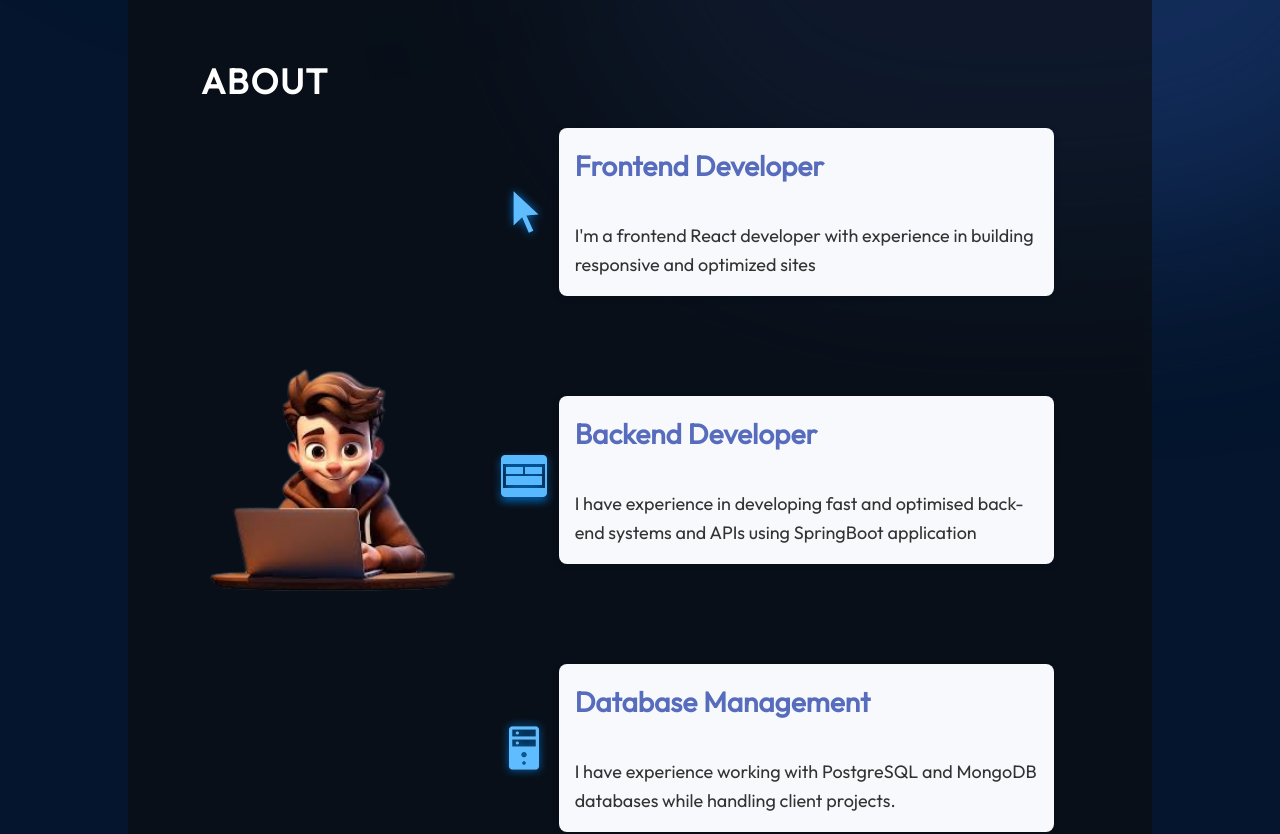
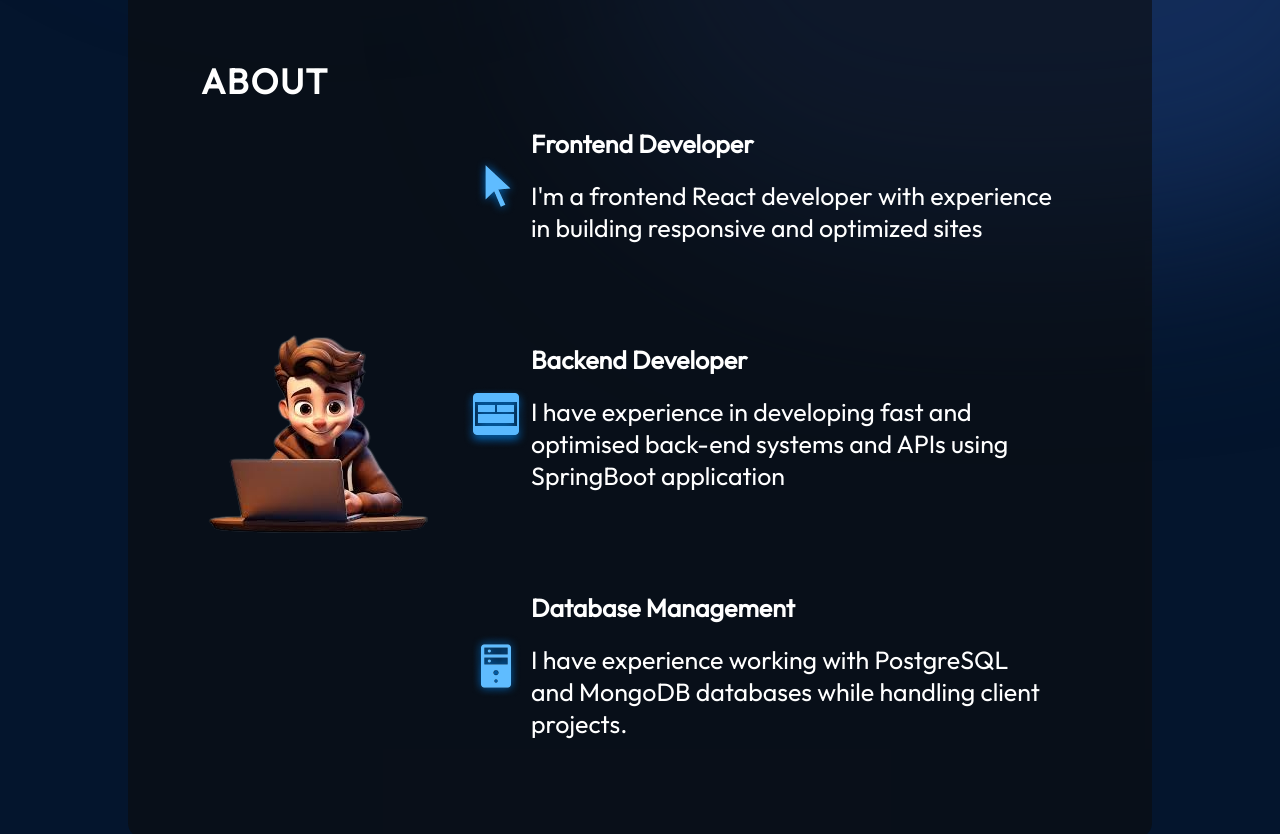
Before and after one commit to Vrajsingh/portfolio, a React (Vite) app: page / in a window 1280 px wide. Shown: the part 803-1637 px from the top of the page. Built offline with nearby package versions, Linux system fonts and the light colour scheme.

Commit message:
Update About.module.css

```diff
--- a/src/components/About/About.module.css
+++ b/src/components/About/About.module.css
@@ -66,31 +66,6 @@
   font-size: 25px;
 }
 
-.aboutItemText {
-  font-family: var(--font-roboto), 'Segoe UI', Tahoma, Geneva, Verdana, sans-serif;
-  color: var(--color-text);
-  padding: 16px;
-  background-color: #f7f9fc;
-  border-radius: 8px;
-  box-shadow: 0 2px 8px rgba(0, 0, 0, 0.08);
-  max-width: 600px;
-  line-height: 1.6;
-}
-
-.aboutItemText h3 {
-  font-size: 28px;
-  font-weight: 600;
-  margin-bottom: 8px;
-  color: var(--color-primary);
-}
-
-.aboutItemText p {
-  font-size: 18px;
-  font-weight: 400;
-  margin: 0;
-  color: var(--color-text-secondary, #333);
-}
-
 @media screen and (max-width: 830px) {
   .container {
     background-color: transparent;
```
